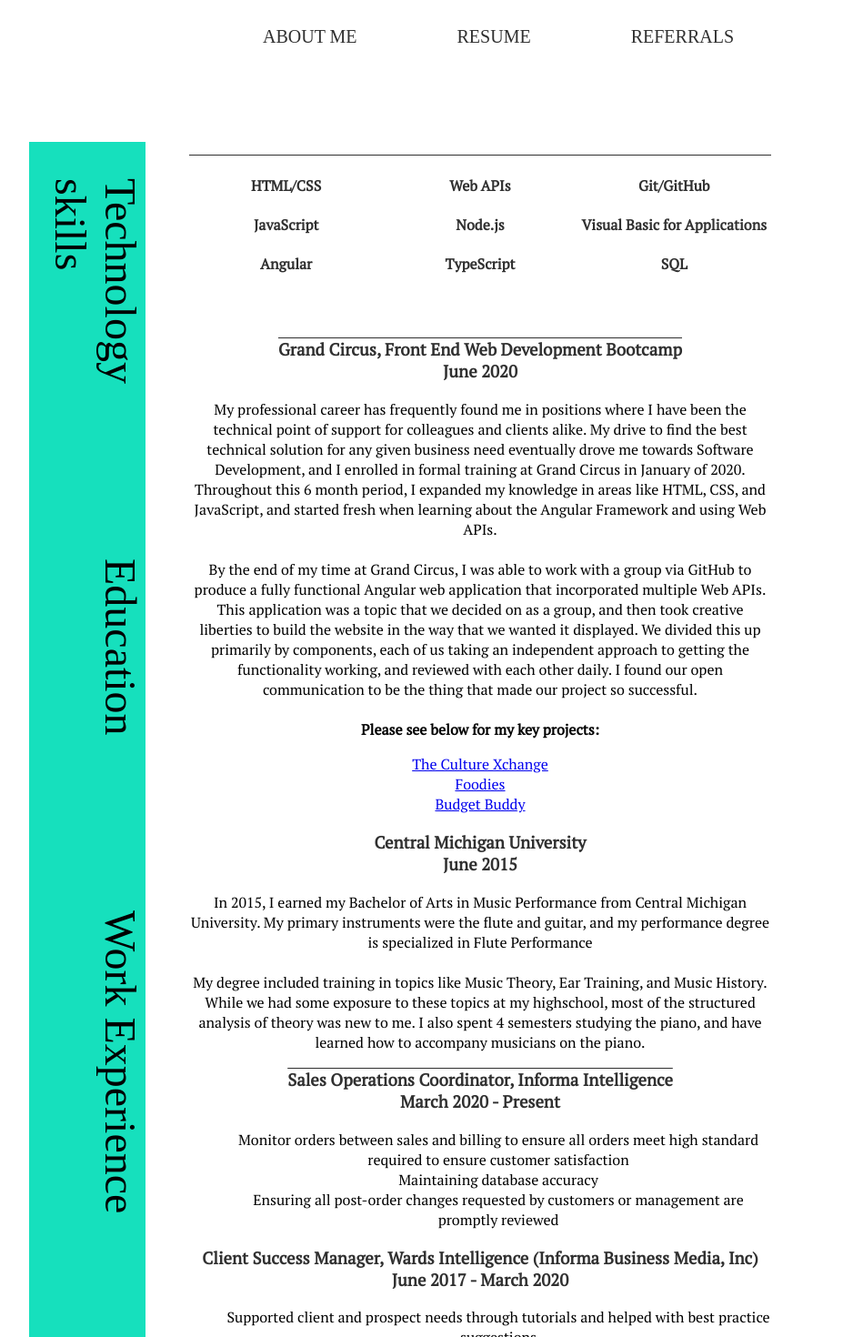
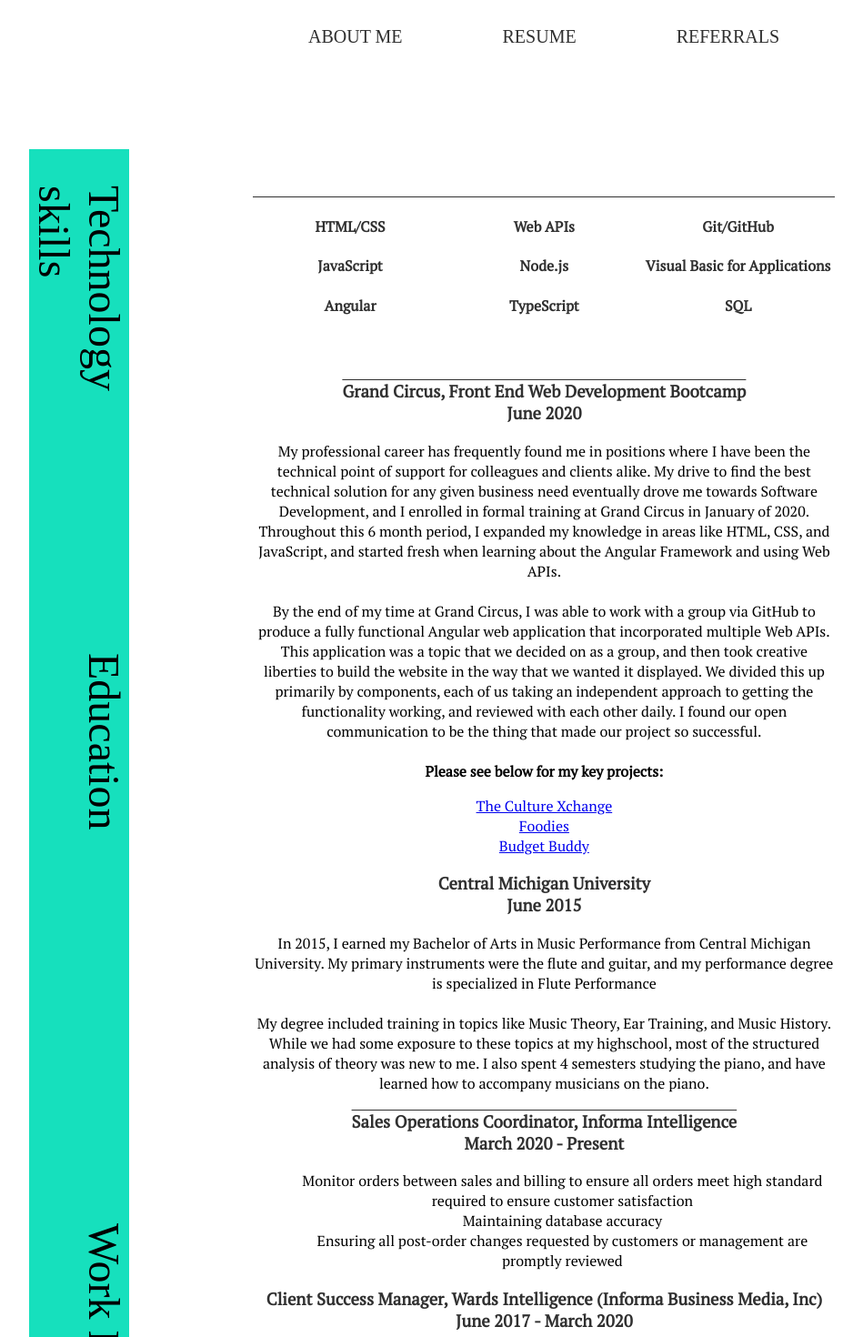
Before and after one commit to chelsswylie/self, an Angular app: page /Resume in a window 1280 px wide. Shown: the top 1470 px of the page at 91% size, without its empty margins (112-1061 px from the left). Built offline with nearby package versions, Linux system fonts and the light colour scheme.

Commit message:
Next step - host on firebase

```diff
--- a/src/app/about-me/about-me.component.html
+++ b/src/app/about-me/about-me.component.html
@@ -12,9 +12,11 @@
 <body>
   <header>
     <ul>
-      <li><a href="chelsswylie@gmail.com">Email me!</a></li>
-      <li><a href="www.linkedin.com/chelsswylie">Shall we connect?</a></li>
-      <li><a href="www.github.com/chelsswylie">Checkout my GitHub!</a></li>
+      <li><a href="chelsswylie@gmail.com">Contact Me</a></li>
+      <li>
+        <a href="www.linkedin.com/chelsswylie">Let's Connect on LinkedIn</a>
+      </li>
+      <li><a href="www.github.com/chelsswylie">Checkout my GitHub </a></li>
     </ul>
     <div class="logo">
       <!-- <img src="../../assets/ChelseaW.png" alt="CWheadshot" /> -->
--- a/src/app/navbar/navbar.component.css
+++ b/src/app/navbar/navbar.component.css
@@ -12,6 +12,7 @@ head {
   display: flex;
   width: 100vw;
   justify-content: center;
+  margin-left: 100px;
   /* position: static; */
 }
 
@@ -147,7 +148,7 @@ head {
 
 .hamburger__nav--wrapper nav a:hover {
   opacity: 1;
-  color: #ffc914;
+  color: #fff;
 }
 
 @media screen and (max-width: 1000px) and (min-width: 100px) {
--- a/src/app/references/references.component.css
+++ b/src/app/references/references.component.css
@@ -15,7 +15,8 @@
   /* grid-area: menu; */
   /* margin-top: 500px; */
   border-radius: 25px;
-  background-color: #16e0bd;
+  background-color: #303030;
+  color: #fff;
 }
 .item6 {
   /* grid-area: main; */
@@ -25,7 +26,8 @@
 .item7 {
   /* grid-area: right; */
   border-radius: 25px;
-  background-color: #16e0bd;
+  background-color: #303030;
+  color: #fff;
 }
 
 img {
@@ -51,45 +53,3 @@ img {
   padding: 20px 0;
   font-size: 20px;
 }
-#Wendy {
-  width: 33.33%;
-  margin-top: 25em;
-}
-
-/* header {
-  height: 10%;
-  width: 100vw; */
-/* text-align: center;
-  color: #303030;
-}
-
-.recs { */
-/* display: flex; */
-/* display: grid;
-  grid-template-columns: auto auto auto;
-  background-color: #16e0bd; */
-/* padding: 10px; */
-/* flex-direction: row; */
-/* width: 100%;
-  height: 100%;
-} */
-
-/* img {
-  height: 100%;
-  width: 100%;
-} */
-
-/* .grid-item {
-  background-color: white; */
-/* border: 1px solid rgba(0, 0, 0, 0.8); */
-/* padding: 20px;
-  font-size: 30px;
-  text-align: center;
-} */
-/* #Gary {
-  width: 33.33%;
-}
-
-#Joy {
-  width: 33.33%;
-} */
--- a/src/app/resume/resume.component.css
+++ b/src/app/resume/resume.component.css
@@ -1,23 +1,19 @@
-/* Need to add Media Query */
 /* Built design already based off of body, added outerbody to do z index with side bar */
 .outerbody {
   width: 100%;
   height: 100%;
   background-color: #fff;
-  /* border: 1px solid; */
-  /* margin-top: 0px; */
-  /* margin-right: 550px; */
 }
 
 .sidebar {
   /* width: 100%; */
-  height: 150%;
+  height: 50em;
   position: absolute;
   writing-mode: vertical-rl;
   text-orientation: mixed;
   z-index: 1;
   background-color: #16e0bd;
-  width: 10%;
+  width: 8%;
   font-size: 3em;
   margin-top: 1em;
   margin-left: 10%;
@@ -30,15 +26,15 @@
   padding-top: 4em;
 }
 #two {
-  padding-top: 4em;
+  padding-top: 2em;
 }
 
 body {
-  padding-top: 5%;
-  padding-bottom: 5%;
+  padding-top: 8%;
+  /* padding-bottom: 5%; */
   width: 50vw;
   text-align: center;
-  margin: auto;
+  /* margin: auto; */
   font-family: "PT Serif", serif;
   z-index: -1;
   height: 100%;
@@ -53,16 +49,18 @@ section {
 }
 .techskillz {
   background-color: #fff;
-  background-size: cover;
+  /* background-size: cover; */
   color: #303030;
   text-align: center;
   font-family: "PT Serif", serif;
-  /* box-sizing: border-box; */
+  box-sizing: border-box;
   display: block;
   /* font-size: 1rem; */
   /* line-height: 1; */
   /* position: relative; */
   border-top: 1px #303030 solid;
+  height: auto;
+  width: 100%;
 }
 
 .service {
@@ -97,22 +95,167 @@ h1 {
 }
 
 h3 {
-  height: 250pxpx;
   width: 100%;
-  /* background-color: #303030; */
   color: #303030;
-  /* font-weight: 200; */
   background-color: #fff;
-  /* text-decoration: underline #16e0bd; */
 }
 
 .line {
   text-decoration: overline;
 }
+/*
+@media only screen and (max-width: 360px) {
+  .sidebar {
+    height: 300%;
+    width: auto;
+  }
 
-@media screen and (max-width: 1000px) and (min-width: 100px) {
+  h4 {
+    padding: 5%;
+  }
+  #one {
+    padding-top: 12em;
+  }
+  #two {
+    padding-top: 15em;
+  }
+
+  .techskillz {
+    margin-bottom: 50px;
+  }
+  body {
+    margin-left: 40%;
+  }
+} */
+
+/* Extra small devices (phones, 600px and down) */
+@media only screen and (max-width: 600px) {
+  .sidebar {
+    height: 300%;
+    width: auto;
+  }
+
+  #one {
+    padding-top: 12em;
+  }
+  #two {
+    padding-top: 15em;
+  }
+
+  .techskillz {
+    margin-bottom: 50px;
+  }
+  body {
+    margin-left: 40%;
+  }
+}
+
+/* Small devices (portrait tablets and large phones, 600px and up) */
+@media only screen and (min-width: 600px) {
+  .sidebar {
+    height: 300%;
+    width: auto;
+  }
+
+  #one {
+    padding-top: 9em;
+  }
+  #two {
+    padding-top: 12em;
+  }
+
+  .techskillz {
+    margin-bottom: 50px;
+  }
+  body {
+    margin-left: 30%;
+  }
+}
+
+/* Medium devices (landscape tablets, 768px and up) */
+@media only screen and (min-width: 768px) {
+  .sidebar {
+    height: 250%;
+    width: auto;
+  }
+
+  #one {
+    padding-top: 6em;
+  }
+  #two {
+    padding-top: 9em;
+  }
+
+  .techskillz {
+    margin-bottom: 50px;
+  }
+  body {
+    margin-left: 30%;
+  }
+}
+
+/* Large devices (laptops/desktops, 992px and up) */
+@media only screen and (min-width: 992px) {
   .sidebar {
     height: 200%;
-    width: 13%;
+    width: auto;
+  }
+
+  #one {
+    padding-top: 6em;
+  }
+  #two {
+    padding-top: 9em;
+  }
+
+  .techskillz {
+    margin-bottom: 50px;
+  }
+  /* body {
+    margin-left: 30%;
+  } */
+}
+
+/* Extra large devices (large laptops and desktops, 1200px and up) */
+@media only screen and (min-width: 1200px) {
+  .sidebar {
+    height: 185%;
+    width: auto;
+  }
+
+  #one {
+    padding-top: 6em;
+  }
+  #two {
+    padding-top: 9em;
+  }
+
+  .techskillz {
+    margin-bottom: 50px;
   }
 }
+
+@media only screen and (min-width: 1350px) {
+  .sidebar {
+    height: 185%;
+    width: auto;
+  }
+
+  #one {
+    padding-top: 6em;
+  }
+  #two {
+    padding-top: 6em;
+  }
+
+  .techskillz {
+    margin-bottom: 50px;
+  }
+}
+
+@media only screen and (min-width: 1500px) {
+  .sidebar {
+    height: 165%;
+    width: auto;
+  }
+}
```
Also changed, not shown: src/app/resume/resume.component.html (+8 -6 lines).
